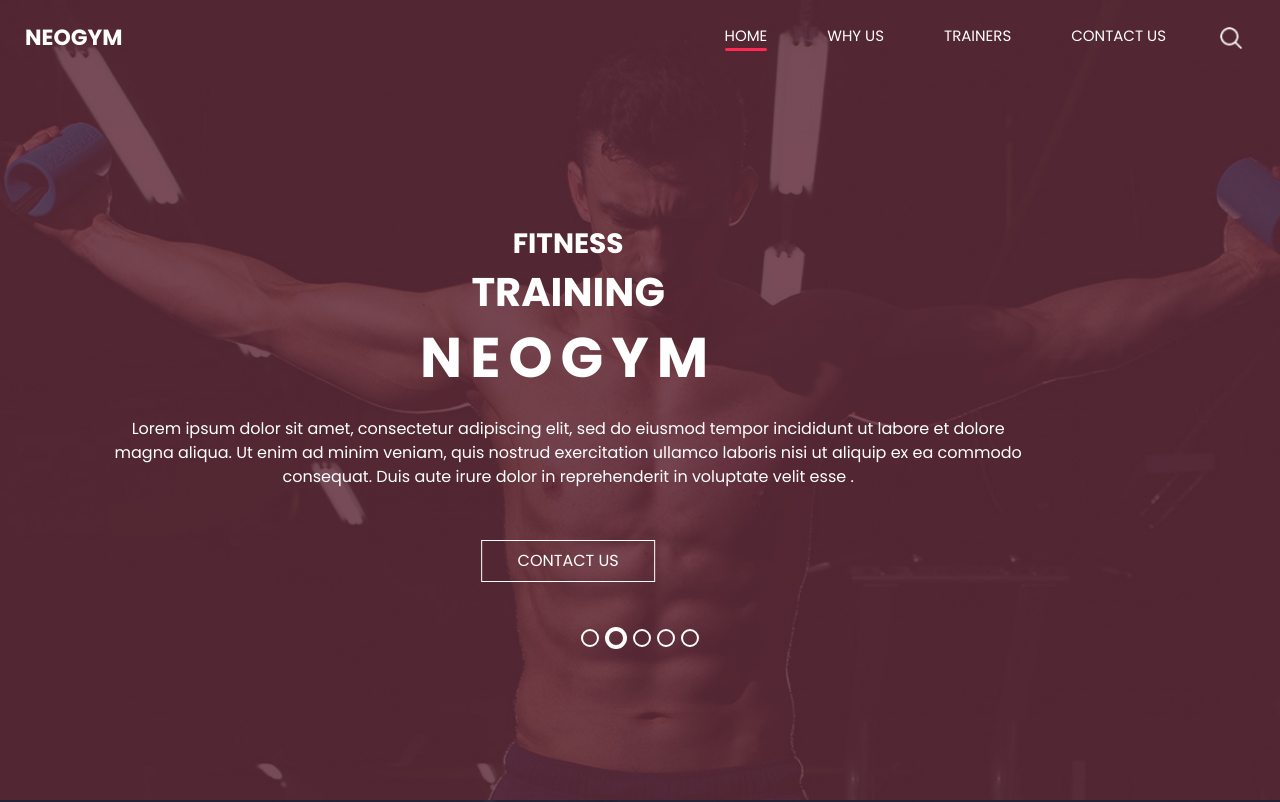
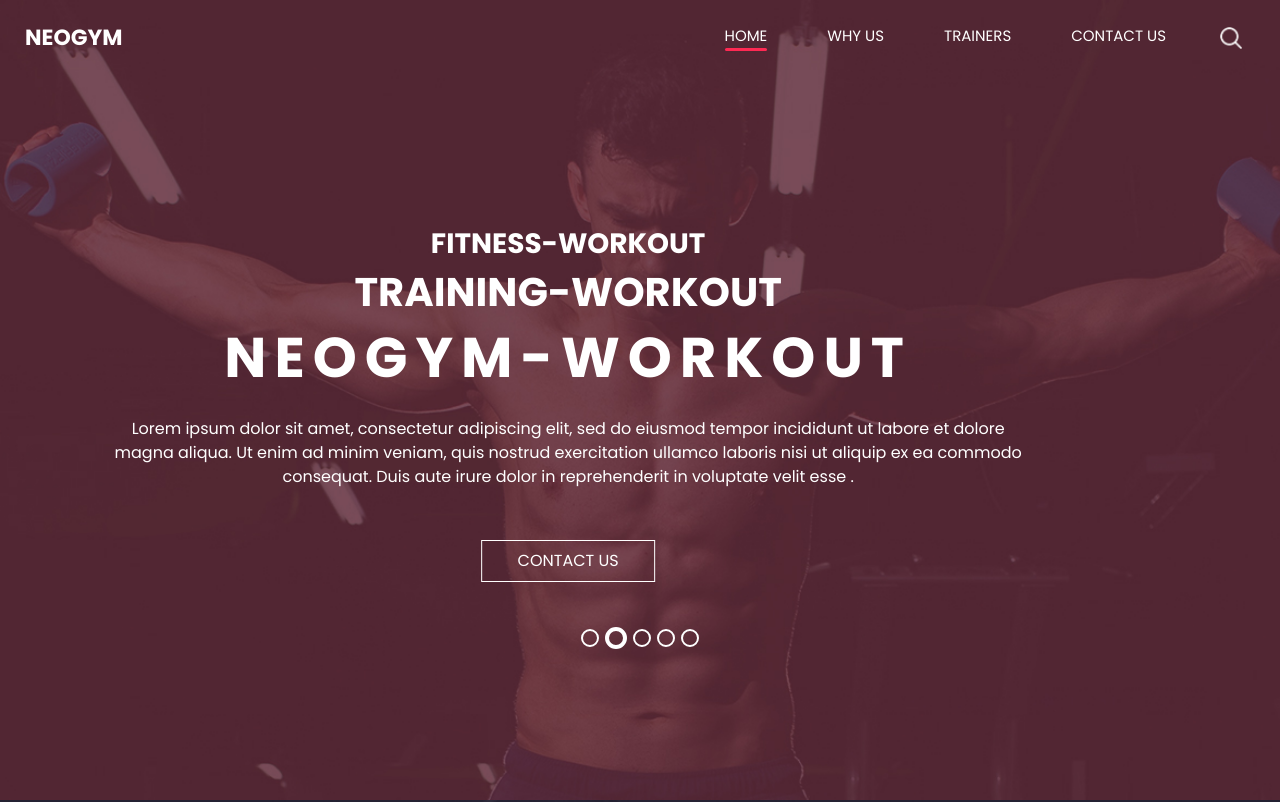
Before and after one commit to tpatil377/website-neogym, a plain HTML site: page index.html in a window 1280 px wide. Shown: the top 802 px of the page. Drawn offline with nearby package versions, Linux system fonts and the light colour scheme.

```diff
--- a/index.html
+++ b/index.html
@@ -81,13 +81,13 @@
                 <div class="detail-box">
                   <div>
                     <h3>
-                      Fitness
+                      Fitness-workout
                     </h3>
                     <h2>
-                      Training
+                      Training-workout
                     </h2>
                     <h1>
-                      Neogym
+                      Neogym-workout
                     </h1>
                     <p>
                       Lorem ipsum dolor sit amet, consectetur adipiscing elit, sed do eiusmod tempor incididunt ut labore et dolore magna aliqua. Ut enim ad minim veniam, quis nostrud exercitation ullamco laboris nisi ut aliquip ex ea commodo consequat. Duis aute irure dolor in reprehenderit in voluptate velit esse .
```
